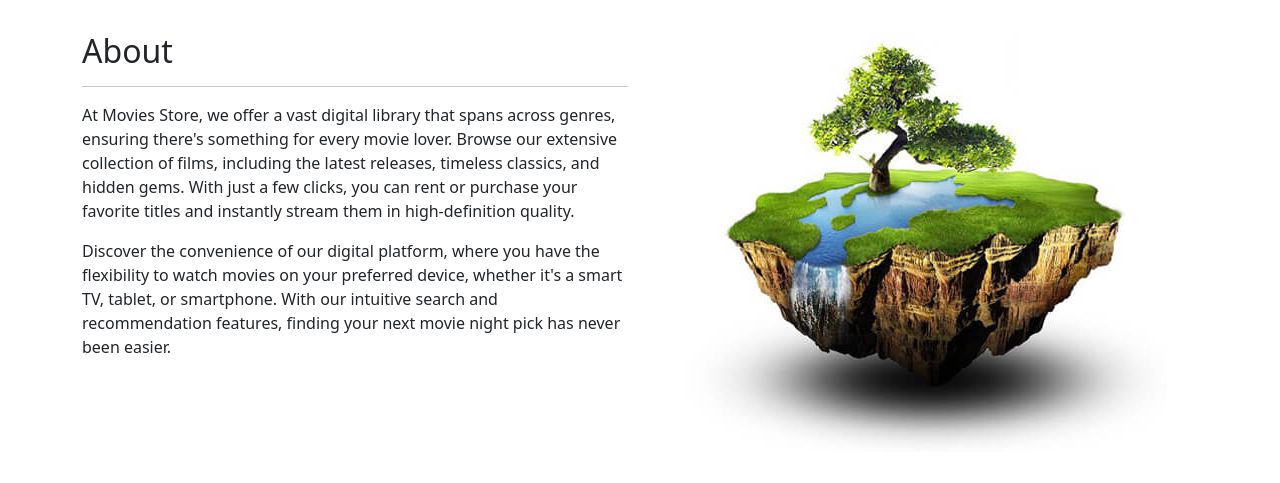
After one commit to AkhilNam/GTMovie, a Django app: page /about in a window 1280 px wide. The commit adds this page. Shown: the top 483 px of the page. Run offline with Django 5.2, Linux system fonts and the light colour scheme; some libraries are stand-ins or nearby versions; some web fonts are replaced.

Commit message:
settings, urls, indexhtml

```diff
--- /dev/null
+++ b/GTMovieSite/static/css/style.css
@@ -0,0 +1,5 @@
+.bg-index{
+  background: url("/static/img/background.jpg") no-repeat
+    fixed;
+  background-size: 100% auto;
+}
--- /dev/null
+++ b/GTMovieSite/templates/base.html
@@ -0,0 +1,36 @@
+<!DOCTYPE html>
+<html>
+  {% load static %}
+  <head>
+    <title>{{ template_data.title }}</title>
+    <link href=
+      "https://cdn.jsdelivr.net/npm/bootstrap@5.3.3/
+      dist/css/bootstrap.min.css" rel="stylesheet"
+      crossorigin="anonymous">
+    <link rel=
+      "stylesheet"  href="https://cdnjs.cloudflare.com/
+      ajax/libs/font-awesome/6.1.1/css/all.min.css">
+    <link href=
+      "https://fonts.googleapis.com/
+      css2?family=Poppins:wght@300;400;500;600;700&display=
+      swap" rel="stylesheet">
+    <script src=
+      "https://cdn.jsdelivr.net/npm/bootstrap@5.3.3/dist/
+      js/bootstrap.bundle.min.js"crossorigin="anonymous">
+    </script>
+    <link rel="stylesheet" type="text/css"
+          href="{% static 'css/style.css' %}">
+    <meta name="viewport" content="width=device-width,
+      initial-scale=1" />
+  </head>
+  <body>
+    <!-- Header -->
+    <!-- Header -->
+    <div>
+      {% block content %}
+      {% endblock content %}
+    </div>
+    <!-- Footer -->
+    <!-- Footer -->
+  </body>
+</html>
--- a/GTMovieSite/urls.py
+++ b/GTMovieSite/urls.py
@@ -15,8 +15,9 @@ Including another URLconf
     2. Add a URL to urlpatterns:  path('blog/', include('blog.urls'))
 """
 from django.contrib import admin
-from django.urls import path
+from django.urls import path, include
 
 urlpatterns = [
     path('admin/', admin.site.urls),
+    path('', include('home.urls')),
 ]
--- /dev/null
+++ b/home/templates/home/about.html
@@ -0,0 +1,37 @@
+{% extends 'base.html' %}
+{% block content %}
+{% load static %}
+<div class="p-3">
+  <div class="container">
+    <div class="row mt-3">
+      <div class="col-md-6 mx-auto mb-3">
+        <h2>About</h2>
+        <hr />
+        <p>
+           At Movies Store, we offer a vast digital library
+           that spans across genres, ensuring there's
+           something for every movie lover. Browse our
+           extensive collection of films, including the
+           latest releases, timeless classics, and hidden
+           gems. With just a few clicks, you can rent or
+           purchase your favorite titles and instantly
+           stream them in high-definition quality.
+        </p>
+        <p>
+          Discover the convenience of our digital platform,
+          where you have the flexibility to watch movies
+          on your preferred device, whether it's a smart
+          TV, tablet, or smartphone. With our intuitive
+          search and recommendation features, finding your
+          next movie night pick has never been easier.
+        </p>
+      </div>
+      <div class="col-md-6 mx-auto mb-3 text-center">
+        <img src="{% static 'img/about.jpg' %}"
+             class="max-width-100"
+             alt="about" />
+      </div>
+    </div>
+  </div>
+</div>
+{% endblock content %}
--- a/home/urls.py
+++ b/home/urls.py
@@ -2,4 +2,5 @@ from django.urls import path
 from . import views
 urlpatterns = [
     path('', views.index, name='home.index'),
+    path('about', views.about, name='home.about'),
 ]
--- a/home/views.py
+++ b/home/views.py
@@ -3,4 +3,11 @@ from django.shortcuts import render
 # Create your views here.
 from django.shortcuts import render
 def index(request):
-    return render(request, 'home/index.html')
+    template_data = {}
+    template_data['title'] = 'Movies Store'
+    return render(request, 'home/index.html', {'template_data': template_data})
+
+def about(request):
+    template_data = {}
+    template_data['title'] = 'About'
+    return render(request, 'home/about.html', {'template_data': template_data})
```
Also changed, not shown: GTMovieSite/settings.py (+7 -3 lines), home/templates/home/index.html (+20 -9 lines), GTMovieSite/static/img/about.jpg (added), 1 other file.
